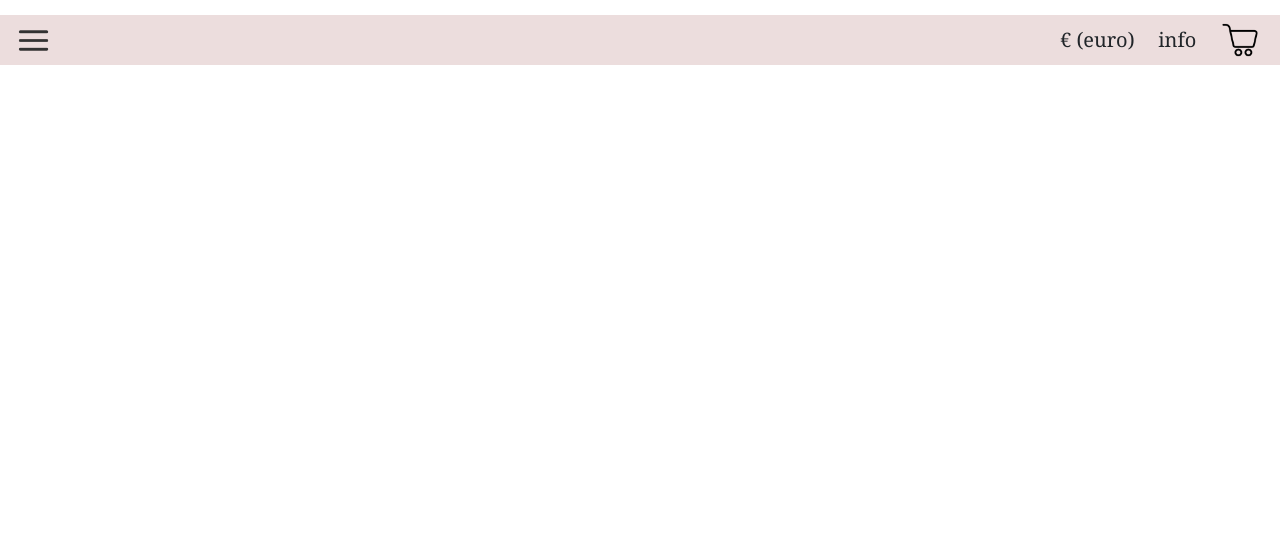
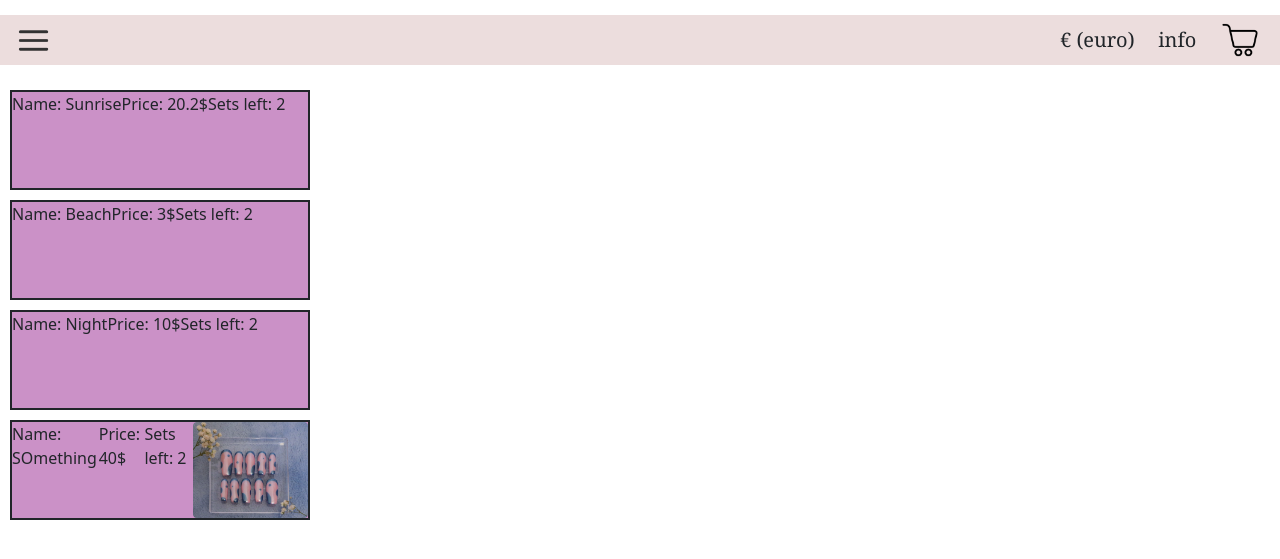
Before and after one commit to Alexitu01/Press-on, an ASP.NET Core app: page / in a window 1280 px wide. Shown: the top 559 px of the page. Run offline with ASP.NET Core 8, Linux system fonts and the light colour scheme; style sheets or scripts are compiled from the project's sources.

Commit message:
Added the general structure of a Product, with a test setup for the main page

```diff
--- a/app/Pages/Index.cshtml
+++ b/app/Pages/Index.cshtml
@@ -1,2 +1,23 @@
 @page
 @model IndexModel
+
+<head>
+    <stylesheet rel="stylesheet" href="~/css/site.css" />
+</head>
+@foreach (var product in Model.productList)
+{
+    <div class="product">
+        <div class="info">
+            Name: @product.Name
+        </div>
+        <br />
+        <div class="info">
+            Price: @product.Price$
+        </div>
+        <br />
+        <div class="info">
+            Sets left: @product.Quantity
+        </div>
+        <img src=@product.ImageUrl/>
+    </div>
+}
--- a/app/Pages/Index.cshtml.cs
+++ b/app/Pages/Index.cshtml.cs
@@ -1,12 +1,44 @@
-using Microsoft.AspNetCore.Mvc;
 using Microsoft.AspNetCore.Mvc.RazorPages;
+using Microsoft.VisualBasic;
+using Models;
 
 namespace app.Pages;
 
 public class IndexModel : PageModel
 {
+
+    public List<Product> productList = new List<Product>();
+
     public void OnGet()
     {
+        productList.Add(new Product{
+            Name = "Sunrise",
+            Price = 20.20,
+            Quantity = 2,
+            Size = 10,
+            });
+
+        productList.Add(new Product{
+            Name = "Beach",
+            Price = 3,
+            Quantity = 2,
+            Size = 10,
+            });
+
+        productList.Add(new Product{
+            Name = "Night",
+            Price = 10,
+            Quantity = 2,
+            Size = 20,
+            });
+
+        productList.Add(new Product{
+            Name = "SOmething",
+            Price = 40,
+            Quantity = 2,
+            Size = 10,
+            ImageUrl = "imgs/nail1.png",
+            });
 
     }
 }
--- a/app/wwwroot/css/site.css
+++ b/app/wwwroot/css/site.css
@@ -29,3 +29,13 @@ body {
 .form-floating > .form-control-plaintext:focus::placeholder, .form-floating > .form-control:focus::placeholder {
   text-align: start;
 }
+
+.product{
+  display:flex;
+  background-color:rgba(168, 70, 161, 0.591);
+  width:300px;
+  height:100px;
+  border-style: solid;
+  border-width: 2px;
+  margin: 10px;
+}
```
Also changed, not shown: app/Models/Product.cs (added, +18 -0 lines), app/wwwroot/imgs/nail1.png (added).
